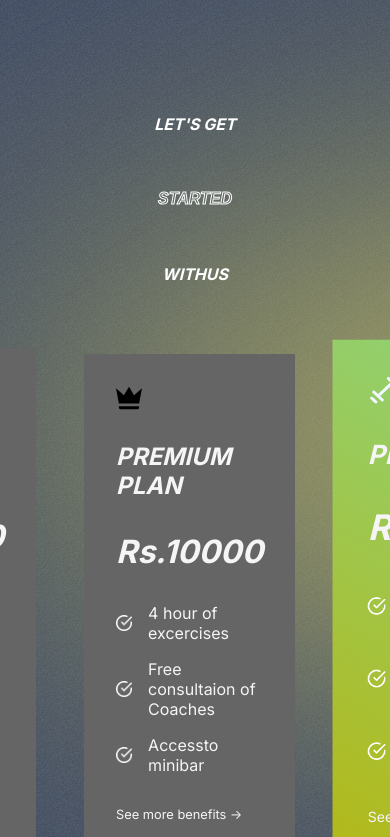
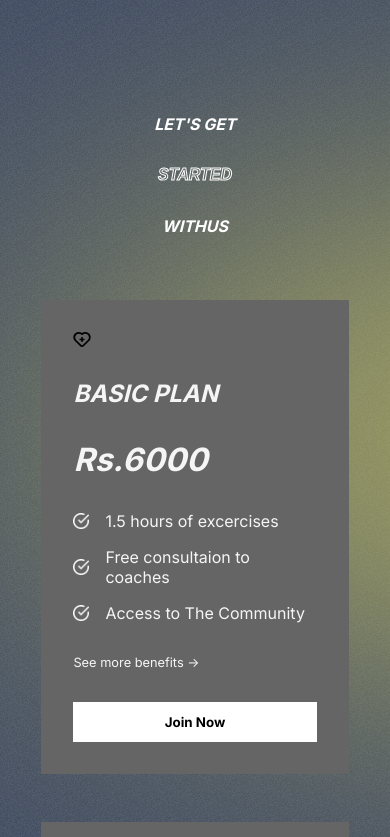
Before and after one commit to gihanthakavishan/Gymnasium_Application, a React (Create React App) app: page / in a window 390 px wide. Shown: the part 3267-4104 px from the top of the page. Built offline with nearby package versions, Linux system fonts and the light colour scheme.

Commit message:
make responsiveness for the plans section

```diff
--- a/src/components/Plans/Plans.css
+++ b/src/components/Plans/Plans.css
@@ -73,3 +73,14 @@
 .plans>:nth-child(3)>button{
     color: rgb(117, 185, 15);
 }
+
+@media screen and (max-width: 768px)
+{
+    .plans{
+        flex-direction: column;
+    }
+
+    .plans>:nth-child(3){
+         transform: none;
+    }
+}
--- a/src/components/Plans/Plans.jsx
+++ b/src/components/Plans/Plans.jsx
@@ -4,11 +4,12 @@ import whiteTick from '../../assets/whiteTick.png';
 import './Plans.css';
 
 const Plans = () => {
+    const mobile = window.innerWidth<=768 ? true : false;
   return (
 <div className="plans-container">
     <div className="blur plans-blur-1"></div>
 
-    <div className="programs-header" style={{gap:'3.5rem'}}>
+    <div className="programs-header" style={{gap: mobile?"2rem" :'3.5rem'}}>
         <span>LET'S GET</span>
         <span className='stroke-text'>STARTED</span>
         <span>WITHUS</span>
```
